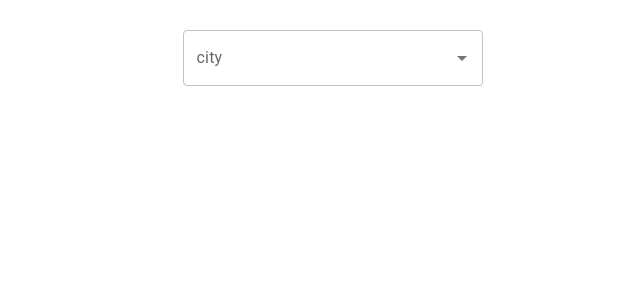
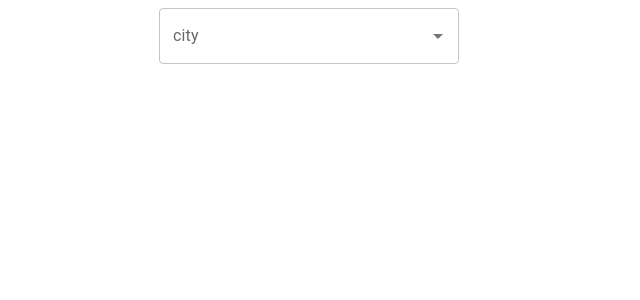
Before and after one commit to brAnna2000/Current-Weather, a React (Create React App) app: page / in a window 1280 px wide. Shown: the top 300 px of the page, without its empty margins (331-971 px from the left). Built offline with nearby package versions, Linux system fonts and the light colour scheme.

Commit message:
Deleting comments & changing Search's margin

```diff
--- a/src/components/Search/index.tsx
+++ b/src/components/Search/index.tsx
@@ -1,4 +1,3 @@
-/* eslint-disable no-unused-expressions */
 import Box from '@mui/material/Box';
 import TextField from '@mui/material/TextField';
 import './style.scss';
@@ -12,7 +11,6 @@ function Search() {
     const [isLoaded, setIsLoaded] = useState(false);
     const [items, setItems] = useState([]);
 
-    // let cities;
     useEffect(() => {
         if (search !== '') {
             axios
@@ -20,11 +18,6 @@ function Search() {
                     `${process.env.REACT_APP_HERE_API_BASE_URL}autocomplete?q=${search}&apiKey=${process.env.REACT_APP_API_KEY}&types=city&in=circle:53.90,27.55;r=300000&in=countryCode:BLR&limit=10&lang=ru`
                 )
                 .then((res) => {
-                    /* if (res !== undefined) {
-                    } else {
-                        return;
-                    } */
-
                     const data = res.data.items;
 
                     // eslint-disable-next-line no-restricted-syntax
@@ -44,15 +37,11 @@ function Search() {
                 );
         }
     }, [search]);
-    // if (items !== []) {
-    //     cities = items.map((city) => (
-    //         <div key={items.indexOf(city)}>{city}</div>
-    //     ));
-    // }
     return (
-        <div className="searchBox">
+        <div>
             <Autocomplete
                 id="country-select-demo"
+                className="searchBox"
                 sx={{ width: 300 }}
                 options={items !== [] ? items : ['']}
                 autoHighlight
@@ -71,7 +60,7 @@ function Search() {
                         label="city"
                         inputProps={{
                             ...params.inputProps,
-                            autoComplete: 'new-password', // disable autocomplete and autofill
+                            autoComplete: 'new-password',
                         }}
                         onChange={(e) => setSearch(e.target.value)}
                     />
@@ -82,20 +71,3 @@ function Search() {
 }
 
 export default Search;
-
-//  getOptionLabel={(option) => option.label}
-/* <Box
-    component="form"
-    sx={{ '& > :not(style)': { m: 1, width: '40ch' } }}
-    className="searchBox"
-    noValidate
-    autoComplete="off"
->
-    <TextField
-        id="filled-basic"
-        label="city"
-        variant="filled"
-        onChange={(e) => setSearch(e.target.value)}
-    />
-    <div className="cities">{cities}</div>
-</Box> */
--- a/src/components/Search/style.scss
+++ b/src/components/Search/style.scss
@@ -1,4 +1,3 @@
 .searchBox {
-    margin-left: 40%;
-    margin-top: 30px;
+    margin: auto;
 }
```
